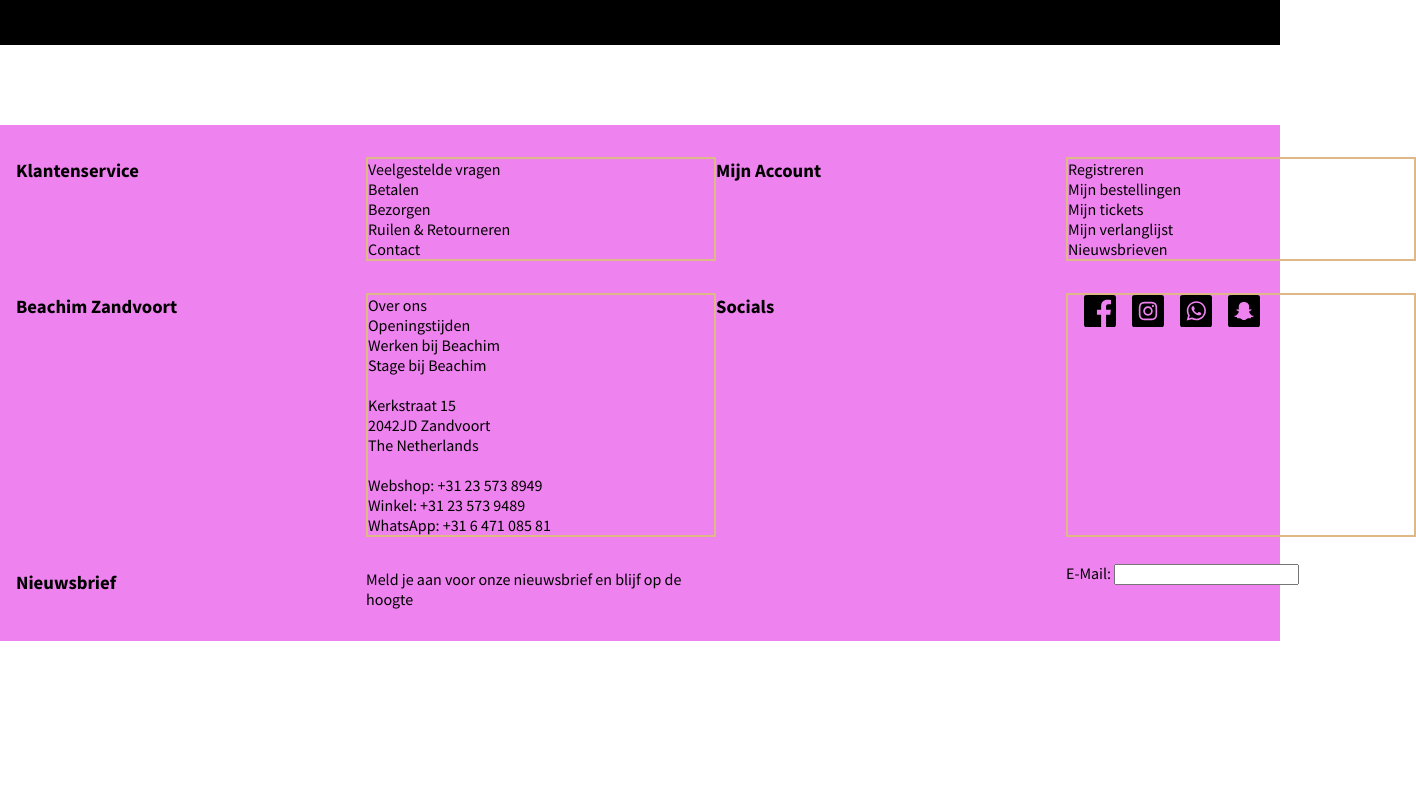
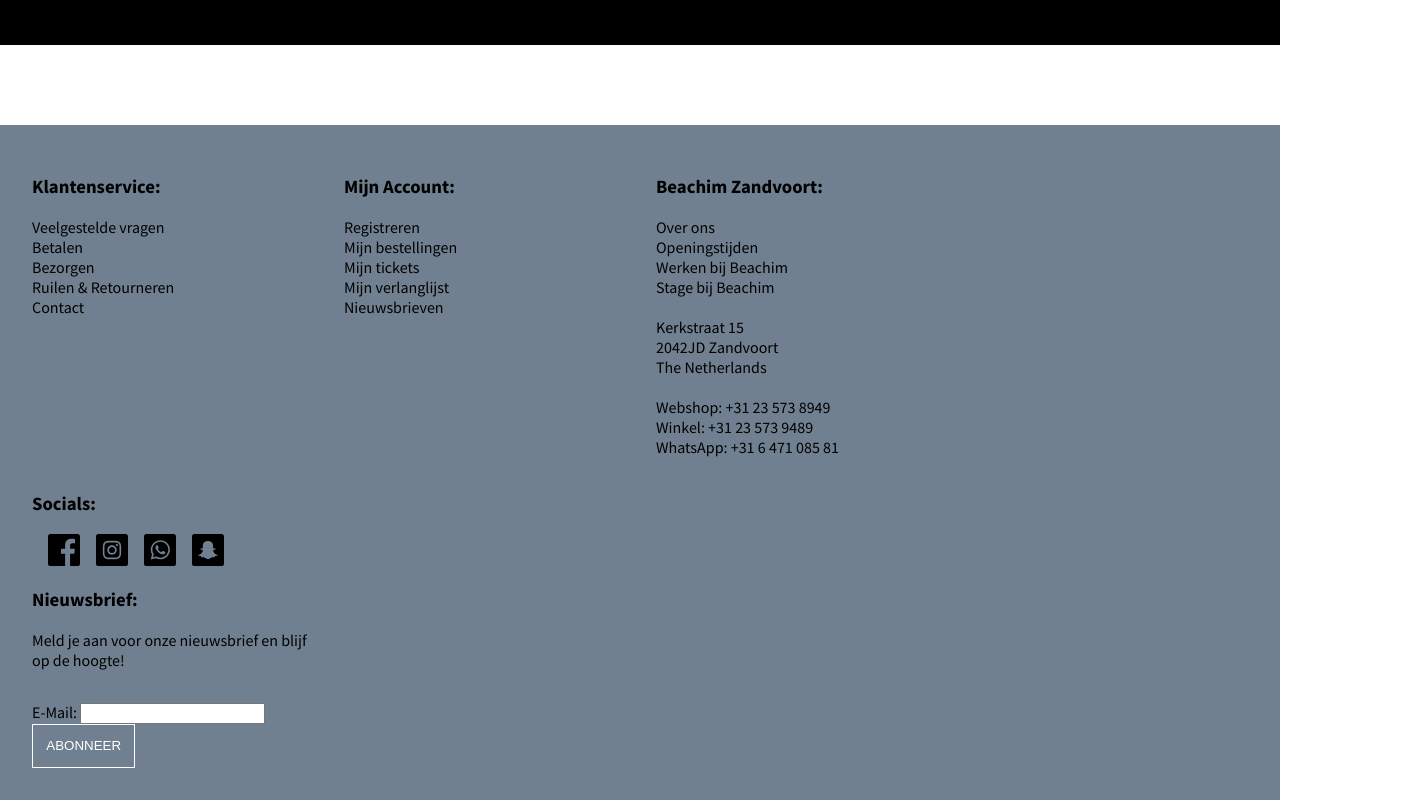
Before and after one commit to RonanDoeleman/Blok-Web-Front-End, a plain HTML site: page index.html in a window 1280 px wide. Shown: the part 760-1560 px from the top of the page, 1416 px wide, since content can reach past the window. Before the commit the page ends 1401 px from the top, so only its background shows below. Drawn offline with Linux system fonts and the light colour scheme.

Commit message:
Add files via upload

```diff
--- a/index.html
+++ b/index.html
@@ -120,27 +120,30 @@
 
 	<footer>
 
-		<h3>Klantenservice</h3>
+		<section>
+			<h3>Klantenservice:</h3>
 			<ul>
-
 				<li><a href="#">Veelgestelde vragen</a></li>
 				<li><a href="#">Betalen</a></li>
 				<li><a href="#">Bezorgen</a></li>
 				<li><a href="#">Ruilen & Retourneren</a></li>
 				<li><a href="#">Contact</a></li>
 			</ul>
+		</section>
 
-		<h3>Mijn Account</h3>
+		<section>
+			<h3>Mijn Account:</h3>
 			<ul>
-			<li><a href="#">Registreren</a></li>
+				<li><a href="#">Registreren</a></lh>
 				<li><a href="#">Mijn bestellingen</a></li>
 				<li><a href="#">Mijn tickets</a></li>
 				<li><a href="#">Mijn verlanglijst</a></li>
 				<li><a href="#">Nieuwsbrieven</a></li>
 			</ul>
+		</section>
 
-
-		<h3>Beachim Zandvoort</h3>
+		<section>
+			<h3>Beachim Zandvoort:</h3>
 			<ul>
 				<li><a href="#">Over ons</a></li>
 				<li><a href="#">Openingstijden</a></li>
@@ -155,18 +158,19 @@
 				<li>Winkel: +31 23 573 9489</li>
 				<li>WhatsApp: +31 6 471 085 81</li>
 			</ul>
+		</section>
 
-		<h3>Socials</h3>
+		<section class="newsletter">
+			<h3>Socials:</h3>
 			<ul class="socials">
 				<li><a href="#"><img src="./images/facebook.svg" alt="facebook"></a></li>
 				<li><a href="#"><img src="./images/instagram.svg" alt="instagram"></a></li>
 				<li><a href="#"><img src="./images/whatsapp.svg" alt="whatsapp"></a></li>
 				<li><a href="#"><img src="./images/snapchat 2.svg" alt="snapchat"></a></li>
-
 			</ul>
 
-		<h3>Nieuwsbrief</h3>
-			<p>Meld je aan voor onze nieuwsbrief en blijf op de hoogte</p>
+			<h3>Nieuwsbrief:</h3>
+				<p>Meld je aan voor onze nieuwsbrief en blijf op de hoogte!</p>
 
 			<div id=succesmessage></div>
 
@@ -179,6 +183,7 @@
 
 				<button id="subscribe" type='submit'>Abonneer</button>
 			</form>
+		</section>
 
 	</footer>
 
--- a/scripts/script.js
+++ b/scripts/script.js
@@ -7,9 +7,9 @@ var succesElement = document.getElementById("succesmessage")
 
 form.addEventListener('submit', function (event) {
   if (input.value) {
-    succesElement.innerText = input.value + ' heeft zich succesvol ingeschreven!'
+    succesElement.innerText = input.value + "U heeft zich Succesvol ingeschreven!"
   } else {
-    succesElement.innerText = 'Oeps er ging iets fout met het invoeren van uw e-mail'
+    succesElement.innerText = "Oeps er ging iets fout met het invoeren van uw e-mail"
   }
 
   event.preventDefault()
--- a/styles/style.css
+++ b/styles/style.css
@@ -20,7 +20,6 @@ h1 {
 nav {
   width: 100%;
 }
-
 
 .align {
   display: flex;
@@ -76,7 +75,8 @@ nav {
   align-items: center;
   justify-content: flex-end;
   list-style: none;
-  margin: 1em;
+  margin: 0;
+  padding: 0;
 }
 
 .service-items li {
@@ -153,8 +153,9 @@ main #sale:hover {
 
 footer {
   margin-top: 5em;
-  padding: 1em;
-  background-color: violet;
+  padding: 2em;
+  background-color: slategrey;
+  font-size: 1em;
 }
 
 footer h3{
@@ -164,7 +165,6 @@ footer h3{
 footer ul{
   color: black;
   padding: 0;
-  border: 2px solid burlywood;
 }
 
 footer li{
@@ -185,10 +185,6 @@ footer .socials{
   display: flex;
 }
 
-.socials ul{
-  padding: 0;
-  border: 3px solid gold;
-}
 
 footer .socials li{
   margin-left: 1em;
@@ -196,12 +192,12 @@ footer .socials li{
 
 #invoeren {
   font-size: 1em;
-
 }
 
 #succesmessage{
   font-size: 1em;
   color: white;
+  margin: 2em;
 }
 
 #subscribe{
@@ -212,6 +208,9 @@ footer .socials li{
   color: white;
 }
 
+.newsletter{
+  grid-row-start: 3;
+}
 
 @media (min-width:1000px) {
   header nav .categories {
@@ -236,7 +235,12 @@ footer .socials li{
 
   footer{
     display: grid;
-    grid-template-columns: 350px 350px 350px 350px;
+    grid-template-columns: 1fr 1fr 1fr 1fr;
+    column-gap:2em;
+  }
+
+  .service-items{
+    padding: 2em;
   }
 }
 
```
Lines whose indentation alone changed are shown as unchanged.
